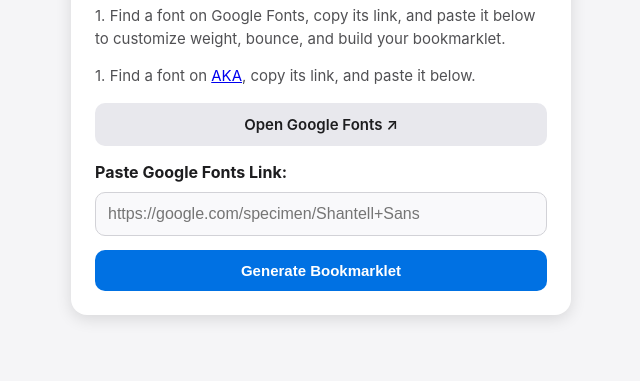
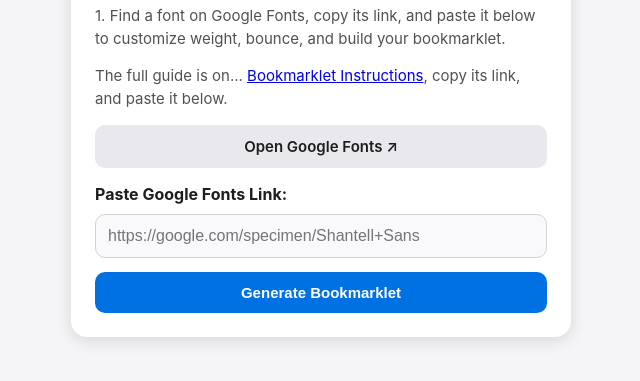
Before and after one commit to Oblivious-Code/Font_Bookmarklet, a plain HTML site: page index.html in a window 1280 px wide. Shown: the part 127-508 px from the top of the page, without its empty margins (319-959 px from the left). Drawn offline with Linux system fonts and the light colour scheme.

Commit message:
Revise font customization instructions and links
Updated instructions for customizing fonts and added link to Bookmarklet Instructions.

```diff
--- a/index.html
+++ b/index.html
@@ -60,8 +60,8 @@
     </div>
     <p>1. Find a font on Google Fonts, copy its link, and paste it below to customize weight, bounce, and build your bookmarklet.</p>
 <p>
-  1. Find a font on
-  <a href="https://google.com" target="https://google.com" rel="noopener noreferrer">AKA</a>,
+  The full guide is on...
+  <a href="https://google.com" target="https://google.com" rel="noopener noreferrer">Bookmarklet Instructions</a>,
   copy its link, and paste it below.
 </p>
   </script>
```
